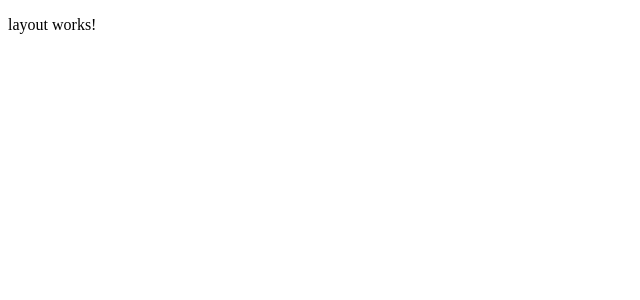
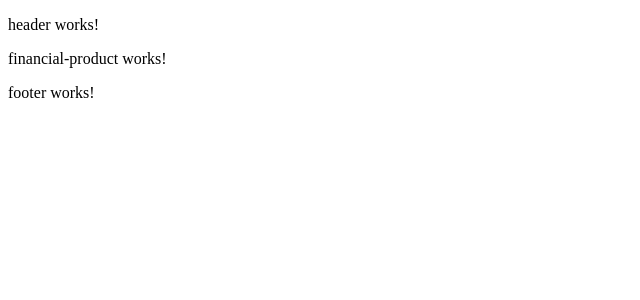
Before and after one commit to josemvm93/financial-product, an Angular app: page /financial-product in a window 1280 px wide. Shown: the top 300 px of the page, without its empty margins (0-640 px from the left). Built offline with nearby package versions, Linux system fonts and the light colour scheme.

Commit message:
feat: layout structure

```diff
--- a/src/app/core/components/layout/layout.component.html
+++ b/src/app/core/components/layout/layout.component.html
@@ -1 +1,9 @@
-<p>layout works!</p>
+<header>
+  <app-header></app-header>
+</header>
+<main>
+  <app-main></app-main>
+</main>
+<footer>
+  <app-footer></app-footer>
+</footer>
--- a/src/app/core/components/main/main.component.html
+++ b/src/app/core/components/main/main.component.html
@@ -1 +1 @@
-<p>main works!</p>
+<router-outlet></router-outlet>
```
Also changed, not shown: src/app/core/components/layout/layout.component.ts (+7 -6 lines), src/app/core/components/main/main.component.ts (+5 -6 lines).
